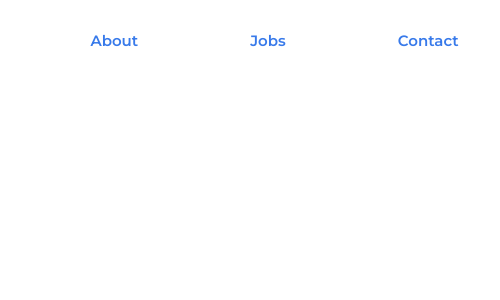
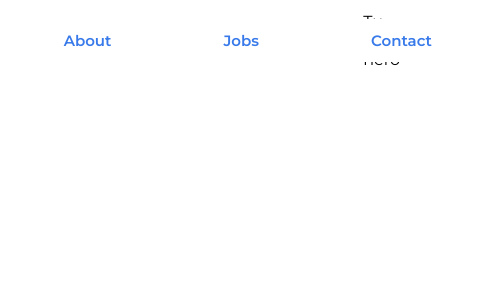
Before and after one commit to mkropidlowski/jobs-portal, a Next.js app: page / in a window 390 px wide. Shown: the top 300 px of the page, 500 px wide, since content can reach past the window. Built offline with nearby package versions, Linux system fonts and the light colour scheme.

Commit message:
JOB-6: Create PageLayout components & implement into pages/index

```diff
--- /dev/null
+++ b/components/molecules/PageLayout/PageLayout.tsx
@@ -0,0 +1,21 @@
+import styles from './pageLayout.module.scss';
+import { ReactNode } from 'react';
+import Seo from 'components/atoms/Seo/Seo';
+import Navbar from '../NavBar/Navbar';
+
+export interface IPageLayout {
+	children: ReactNode;
+	title: string;
+	description: string;
+}
+
+const PageLayout: React.FC<IPageLayout> = ({ title, description, children }) => (
+	<div className={styles.wrapper}>
+		<Seo title={title} description={description} />
+		<Navbar />
+		<main className={styles.container}>{children}</main>
+		{/* Footer in future <Footer /> */}
+	</div>
+);
+
+export default PageLayout;
--- /dev/null
+++ b/components/molecules/PageLayout/pageLayout.module.scss
@@ -0,0 +1,12 @@
+@import 'styles/variables.scss';
+@import 'styles/breakpoints.scss';
+
+.wrapper {
+	width: 100%;
+	display: flex;
+	justify-content: center;
+	align-items: center;
+	.container {
+		width: $pageWidth;
+	}
+}
--- a/pages/index.tsx
+++ b/pages/index.tsx
@@ -1,17 +1,11 @@
-import Navbar from 'components/molecules/NavBar/Navbar';
+import PageLayout from 'components/molecules/PageLayout/PageLayout';
 import type { NextPage } from 'next';
-import Head from 'next/head';
 
 const Home: NextPage = () => {
 	return (
-		<div>
-			<Head>
-				<title>Create Next App</title>
-				<meta name="description" content="Generated by create next app" />
-				<link rel="icon" href="/favicon.ico" />
-			</Head>
-			<Navbar />
-		</div>
+		<PageLayout title="JobsPortal - Find your dream job" description="Jobs Portal for your dream job">
+			Tu będzie hero
+		</PageLayout>
 	);
 };
 
--- a/styles/variables.scss
+++ b/styles/variables.scss
@@ -13,3 +13,5 @@ $font-weight-light: 300;
 $font-weight-main: 400;
 $font-weight-bold: 600;
 $font-weight-super-bold: 800;
+
+$pageWidth: 1240px;
```
